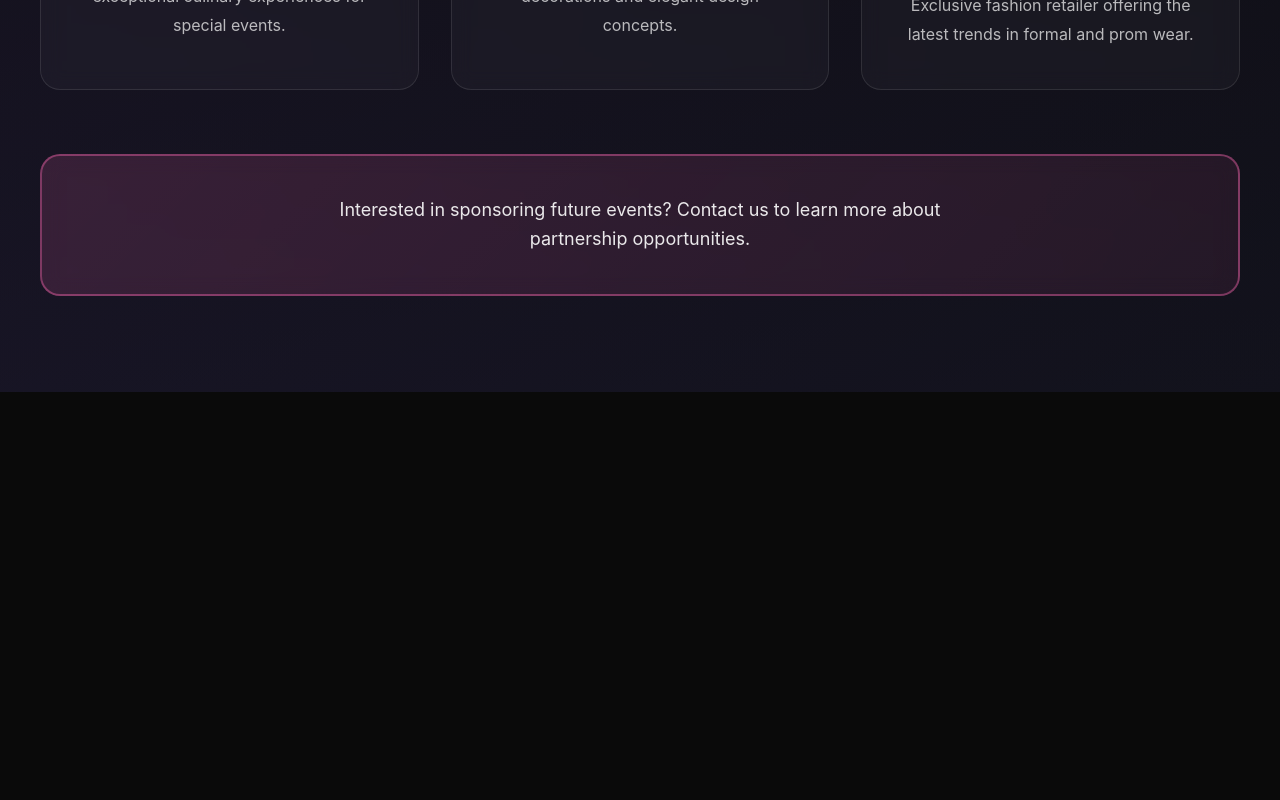
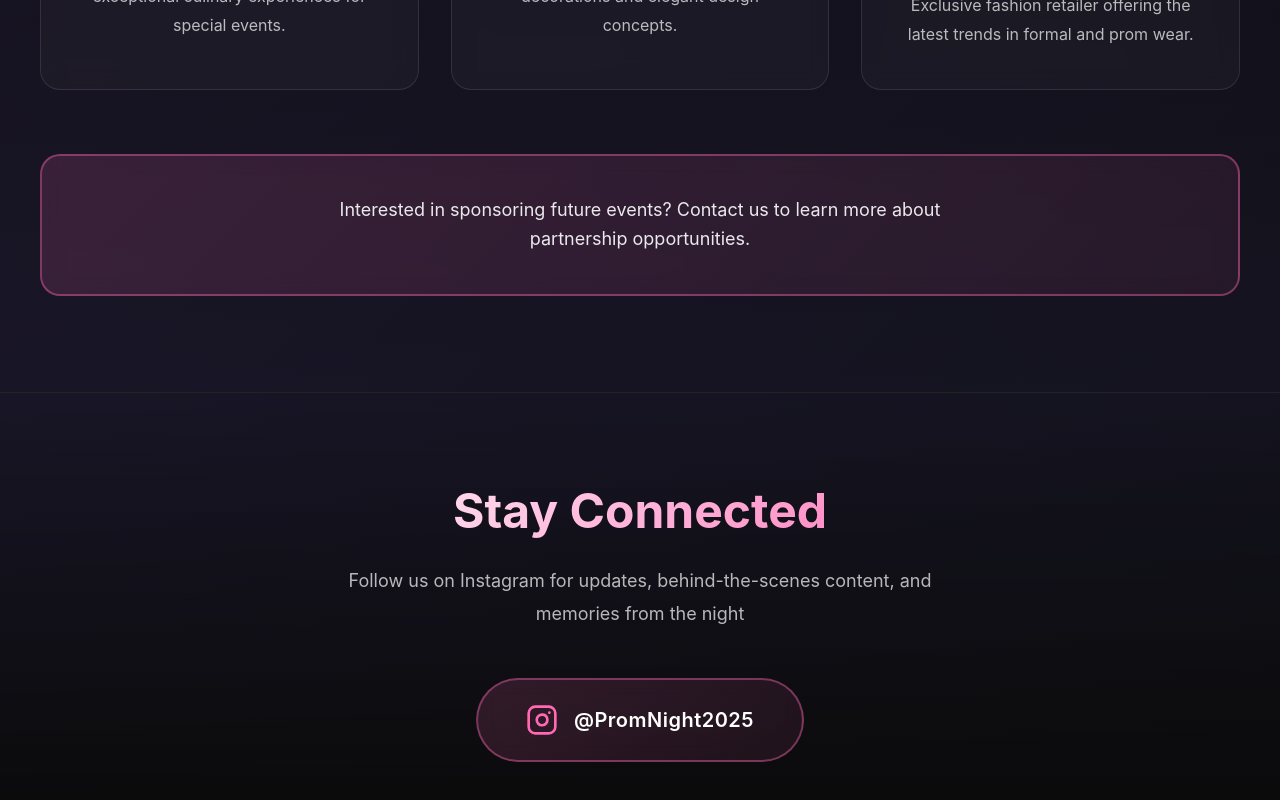
Before and after one commit to Architrb1795/prom, a React (Vite) app: page / in a window 1280 px wide. Shown: the part 6357-7157 px from the top of the page. Before the commit the page ends 6749 px from the top, so only its background shows below. Built offline with nearby package versions, Linux system fonts and the light colour scheme; the HTML template or start-up script is replaced by a standard one.

Commit message:
Updated App.jsx

```diff
--- a/src/App.jsx
+++ b/src/App.jsx
@@ -5,6 +5,7 @@ import Pricing from './components/Pricing';
 import BookingForm from './components/BookingForm';
 import FAQ from './components/FAQ';
 import Sponsors from './components/Sponsors';
+import Socials from './components/Socials';
 import './App.css';
 
 function App() {
@@ -17,6 +18,7 @@ function App() {
       <Pricing onBookNow={() => setShowBookingForm(true)} />
       <FAQ />
       <Sponsors />
+      <Socials />
 
       {showBookingForm && (
         <BookingForm onClose={() => setShowBookingForm(false)} />
--- /dev/null
+++ b/src/components/Socials.css
@@ -0,0 +1,80 @@
+.socials {
+  padding: 5rem 2rem;
+  background: linear-gradient(180deg, rgba(26, 26, 46, 0.5) 0%, rgba(10, 10, 10, 1) 100%);
+  border-top: 1px solid rgba(255, 255, 255, 0.1);
+}
+
+.socials-container {
+  max-width: 800px;
+  margin: 0 auto;
+  text-align: center;
+}
+
+.socials-title {
+  font-size: clamp(2rem, 4vw, 3rem);
+  font-weight: 700;
+  margin-bottom: 1rem;
+  background: linear-gradient(135deg, #ffffff 0%, #ff69b4 100%);
+  -webkit-background-clip: text;
+  -webkit-text-fill-color: transparent;
+  background-clip: text;
+}
+
+.socials-subtitle {
+  font-size: 1.125rem;
+  color: rgba(255, 255, 255, 0.7);
+  line-height: 1.8;
+  margin-bottom: 3rem;
+  max-width: 600px;
+  margin-left: auto;
+  margin-right: auto;
+}
+
+.instagram-link {
+  display: inline-flex;
+  align-items: center;
+  gap: 1rem;
+  padding: 1.5rem 3rem;
+  background: linear-gradient(135deg, rgba(255, 105, 180, 0.15) 0%, rgba(255, 105, 180, 0.08) 100%);
+  border: 2px solid rgba(255, 105, 180, 0.4);
+  border-radius: 50px;
+  color: #ffffff;
+  text-decoration: none;
+  font-size: 1.25rem;
+  font-weight: 600;
+  transition: all 0.3s ease;
+  backdrop-filter: blur(10px);
+}
+
+.instagram-link:hover {
+  transform: translateY(-4px);
+  background: rgba(255, 105, 180, 0.2);
+  border-color: #ff69b4;
+  box-shadow: 0 20px 40px rgba(255, 105, 180, 0.3);
+}
+
+.instagram-icon {
+  width: 32px;
+  height: 32px;
+  color: #ff69b4;
+}
+
+.instagram-text {
+  letter-spacing: 0.5px;
+}
+
+@media (max-width: 768px) {
+  .socials {
+    padding: 4rem 1rem;
+  }
+
+  .instagram-link {
+    padding: 1.25rem 2rem;
+    font-size: 1.125rem;
+  }
+
+  .instagram-icon {
+    width: 28px;
+    height: 28px;
+  }
+}
--- /dev/null
+++ b/src/components/Socials.jsx
@@ -0,0 +1,31 @@
+import React from 'react';
+import './Socials.css';
+
+const Socials = () => {
+  return (
+    <section className="socials">
+      <div className="socials-container">
+        <h2 className="socials-title">Stay Connected</h2>
+        <p className="socials-subtitle">
+          Follow us on Instagram for updates, behind-the-scenes content, and memories from the night
+        </p>
+        <a
+          href="https://instagram.com"
+          target="_blank"
+          rel="noopener noreferrer"
+          className="instagram-link"
+          aria-label="Follow us on Instagram"
+        >
+          <svg viewBox="0 0 24 24" fill="none" stroke="currentColor" className="instagram-icon">
+            <rect x="2" y="2" width="20" height="20" rx="5" ry="5" strokeWidth="2" strokeLinecap="round" strokeLinejoin="round"/>
+            <path d="M16 11.37A4 4 0 1 1 12.63 8 4 4 0 0 1 16 11.37z" strokeWidth="2" strokeLinecap="round" strokeLinejoin="round"/>
+            <line x1="17.5" y1="6.5" x2="17.51" y2="6.5" strokeWidth="2" strokeLinecap="round" strokeLinejoin="round"/>
+          </svg>
+          <span className="instagram-text">@PromNight2025</span>
+        </a>
+      </div>
+    </section>
+  );
+};
+
+export default Socials;
```
